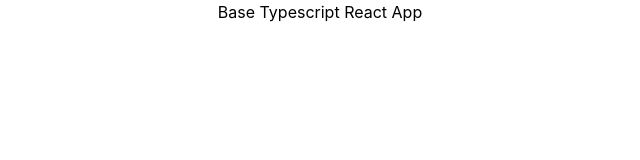
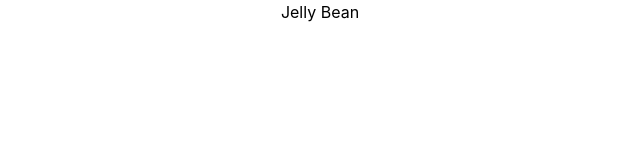
Before and after one commit to enewcombe30/jelly-bean, a React (Create React App) app: page / in a window 1280 px wide. Shown: the top 160 px of the page, without its empty margins (320-960 px from the left). Built offline with nearby package versions, Linux system fonts and the light colour scheme.

Commit message:
Title added

```diff
--- a/src/App.tsx
+++ b/src/App.tsx
@@ -4,7 +4,7 @@ import "./App.css";
 function App() {
   return (
     <div className="w-full h-full">
-      <div className="w-fit m-auto">Base Typescript React App</div>
+      <div className="w-fit m-auto">Jelly Bean</div>
     </div>
   );
 }
```
